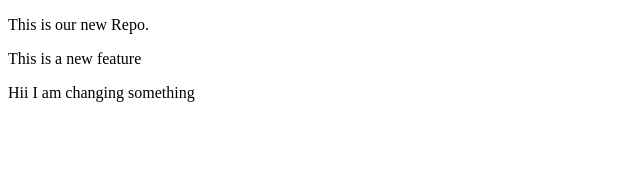
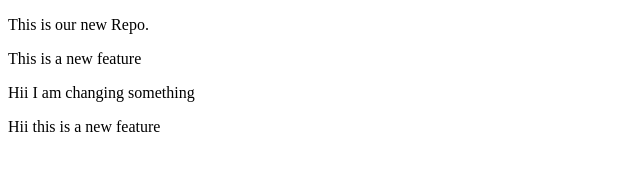
Before and after one commit to Jay-Modhiya/LocalRepository, a plain HTML site: page index.html in a window 1280 px wide. Shown: the whole page, without its empty margins (0-640 px from the left). Drawn offline with Linux system fonts and the light colour scheme.

Commit message:
Add New Feature

```diff
--- a/index.html
+++ b/index.html
@@ -9,5 +9,6 @@
     <p>This is our new Repo.</p>
     <p>This is a new feature</p>
     <p>Hii I am changing something</p>
+    <p>Hii this is a new feature</p>
 </body>
 </html>
```
